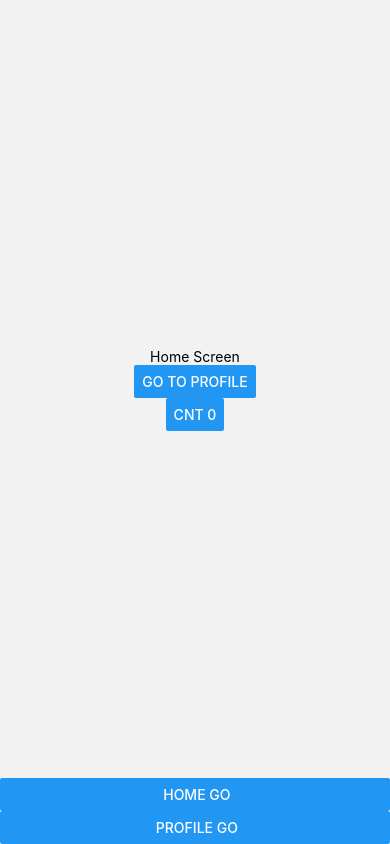
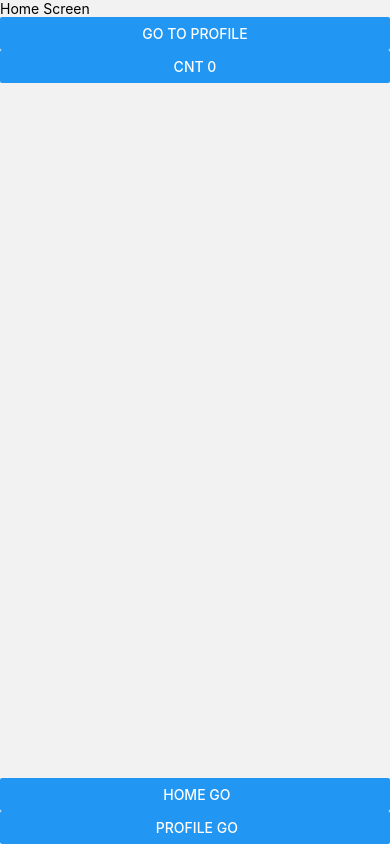
Before and after one commit to chanwoomk1/react_native_learning_first, a React Native app in the folder react_native_learning_first/: screen /Home in a window 390 px wide. Built offline with nearby package versions, Linux system fonts and the light colour scheme.

Commit message:
[fix err] navigation hook

```diff
--- a/react_native_learning_first/App.js
+++ b/react_native_learning_first/App.js
@@ -9,43 +9,11 @@ import { CardStyleInterpolators } from '@react-navigation/stack';
 import { View, Text, Button, StyleSheet } from 'react-native';
 //src/comp
 import BottomNavigationBar from './src/components/navigation_bar/bottom_navigation_bar';
-
+import HomeScreen from './src/screen/home';
+import ProfileScreen from './src/screen/profile';
 const Stack = createNativeStackNavigator();
 
-const HomeScreen = ({ navigation }) => {
-  const [cnt,setCnt]=useState(0)
-  return (
-  <View style={styles.container}>
-    <Text>Home Screen</Text>
-    <Button
-      title="Go to Profile"
-      onPress={() => navigation.replace('Profile')}
-    />
-    <Button
-      title={`cnt ${cnt}`}
-      onPress={() => setCnt(cnt+1)}
-    />
-  </View>
-  );
-}
 
-const ProfileScreen = ({navigation}) =>{
-  const [cnt,setCnt]=useState(0)
-
-  return  (
-    <View style={styles.container}>
-      <Text>Profile Screen</Text>
-      <Button
-        title="Go to Home"
-        onPress={() => navigation.replace('Home')}
-      />
-      <Button
-        title={`cnt ${cnt}`}
-        onPress={() => setCnt(cnt+1)}
-      />
-    </View>
-  );
-}
 
 const App = () => {
   return (
@@ -71,12 +39,5 @@ const App = () => {
     );
 };
 
-const styles = StyleSheet.create({
-  container: {
-    flex: 1,
-    justifyContent: 'center',
-    alignItems: 'center',
-  },
-});
 
 export default App;
--- /dev/null
+++ b/react_native_learning_first/src/screen/home.js
@@ -0,0 +1,25 @@
+//react
+import {React,useState} from 'react';
+//react_native core comp
+import { View, Text, Button, StyleSheet } from 'react-native';
+import { useNavigation} from '@react-navigation/native';
+
+
+const HomeScreen = ({navigation}) => {
+    const [cnt,setCnt]=useState(0)
+    return (
+    <View >
+    <Text>Home Screen</Text>
+    <Button
+        title="Go to Profile"
+        onPress={() => navigation.replace('Profile')}
+    />
+    <Button
+        title={`cnt ${cnt}`}
+        onPress={() => setCnt(cnt+1)}
+    />
+    </View>
+    );
+}
+
+export default HomeScreen
--- /dev/null
+++ b/react_native_learning_first/src/screen/profile.js
@@ -0,0 +1,26 @@
+//react
+import {React,useState} from 'react';
+//react_native core comp
+import { View, Text, Button, StyleSheet } from 'react-native';
+import { useNavigation} from '@react-navigation/native';
+
+
+const ProfileScreen = ({navigation}) =>{
+    const [cnt,setCnt]=useState(0)
+
+    return  (
+      <View>
+        <Text>Profile Screen</Text>
+        <Button
+          title="Go to Home"
+          onPress={() => navigation.replace('Home')}
+        />
+        <Button
+          title={`cnt ${cnt}`}
+          onPress={() => setCnt(cnt+1)}
+        />
+      </View>
+    );
+  }
+
+export default ProfileScreen
```
Also changed, not shown: react_native_learning_first/src/styles/styles.js (added, +10 -0 lines).
